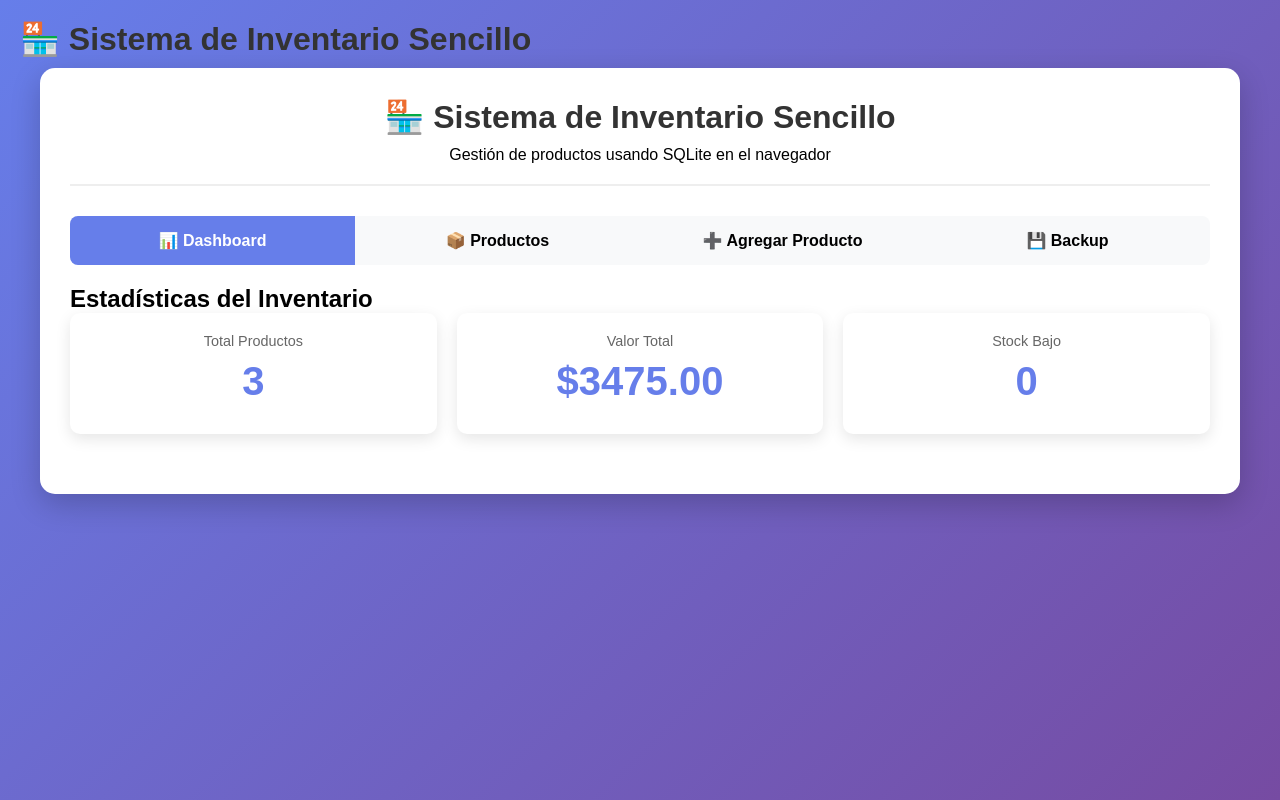
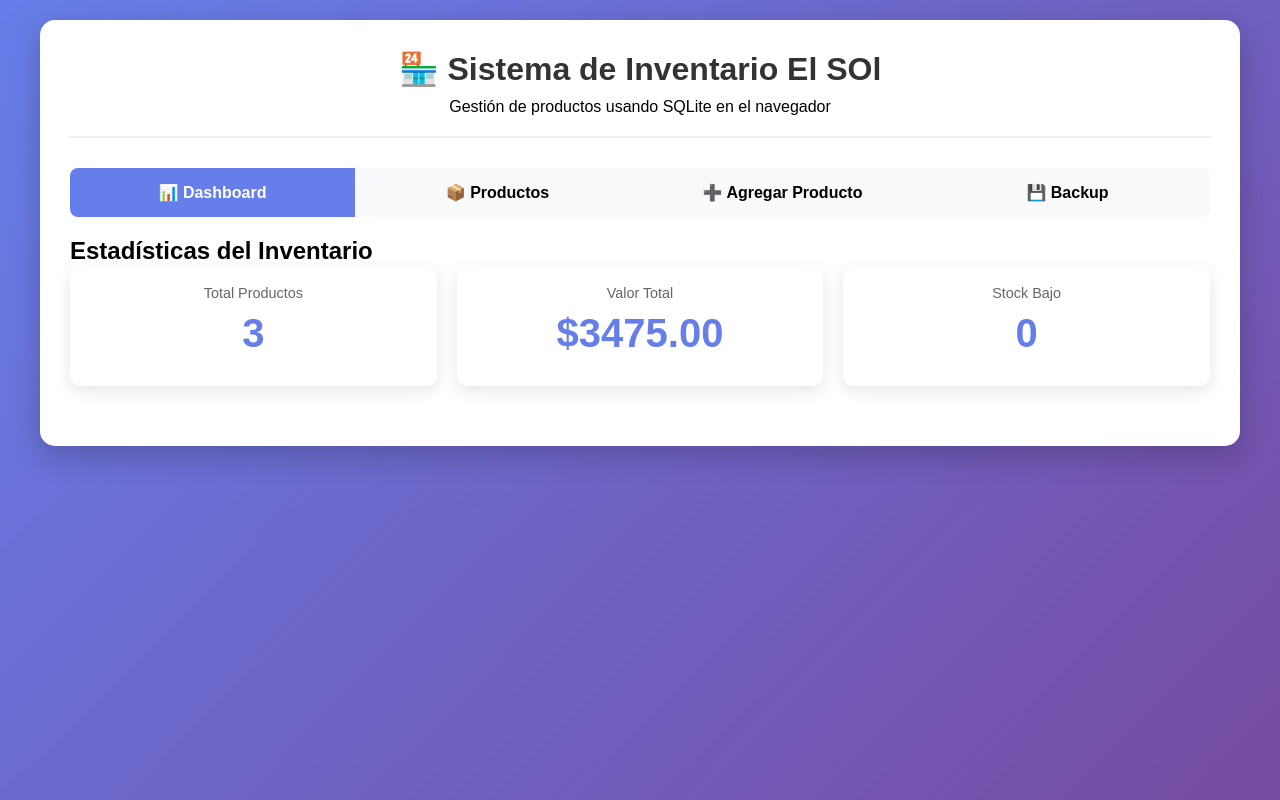
Before and after one commit to anallancy/database1, a plain HTML site: page index (1).html in a window 1280 px wide. Drawn offline with nearby package versions, Linux system fonts and the light colour scheme.

Commit message:
Update index (1).html

```diff
--- a/index (1).html
+++ b/index (1).html
@@ -4,7 +4,6 @@
     <meta charset="UTF-8">
     <meta name="viewport" content="width=device-width, initial-scale=1.0">
     <title>Sistema de Inventario Sencillo</title>
-    <h1>🏪 Sistema de Inventario Sencillo</h1>
     <script src="https://cdn.jsdelivr.net/npm/sql.js@1.8.0/dist/sql-wasm.js"></script>
     <style>
         * {
@@ -326,7 +325,7 @@
 <body>
     <div class="container">
         <header>
-            <h1>🏪 Sistema de Inventario Sencillo</h1>
+            <h1>🏪 Sistema de Inventario El SOl</h1>
             <p>Gestión de productos usando SQLite en el navegador</p>
         </header>
 
```
